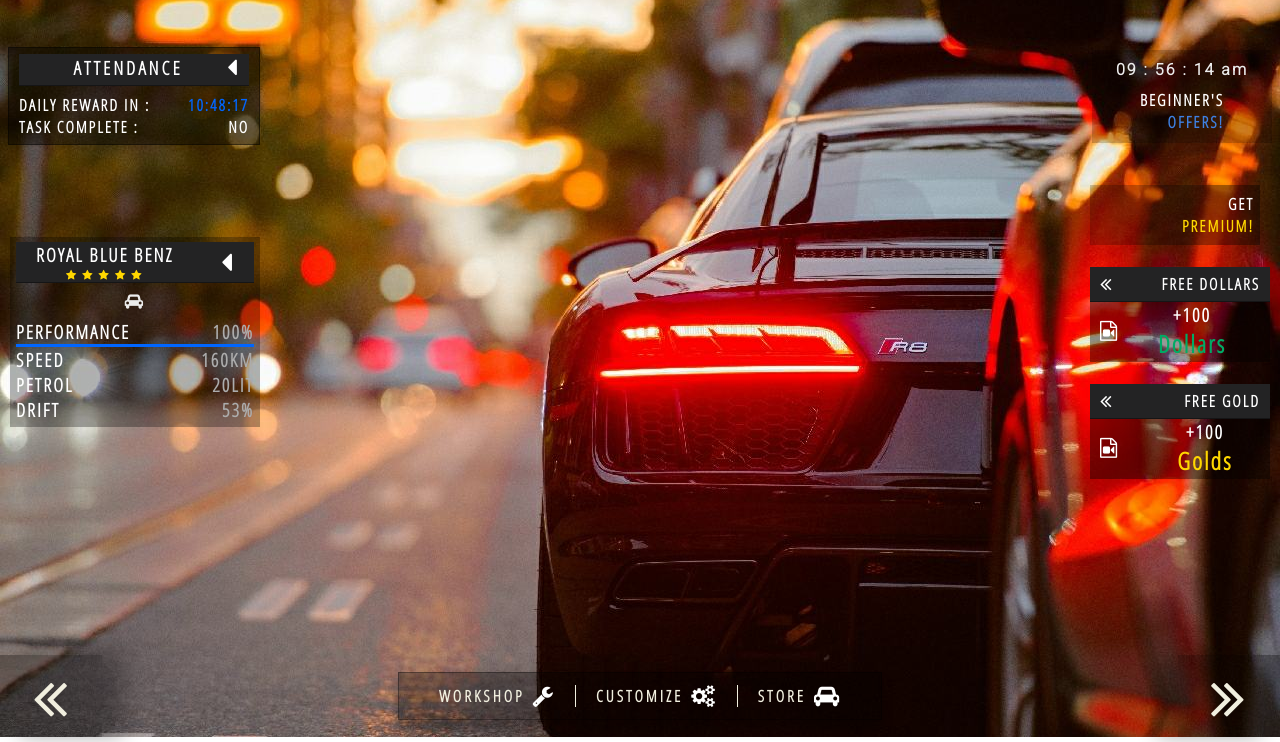
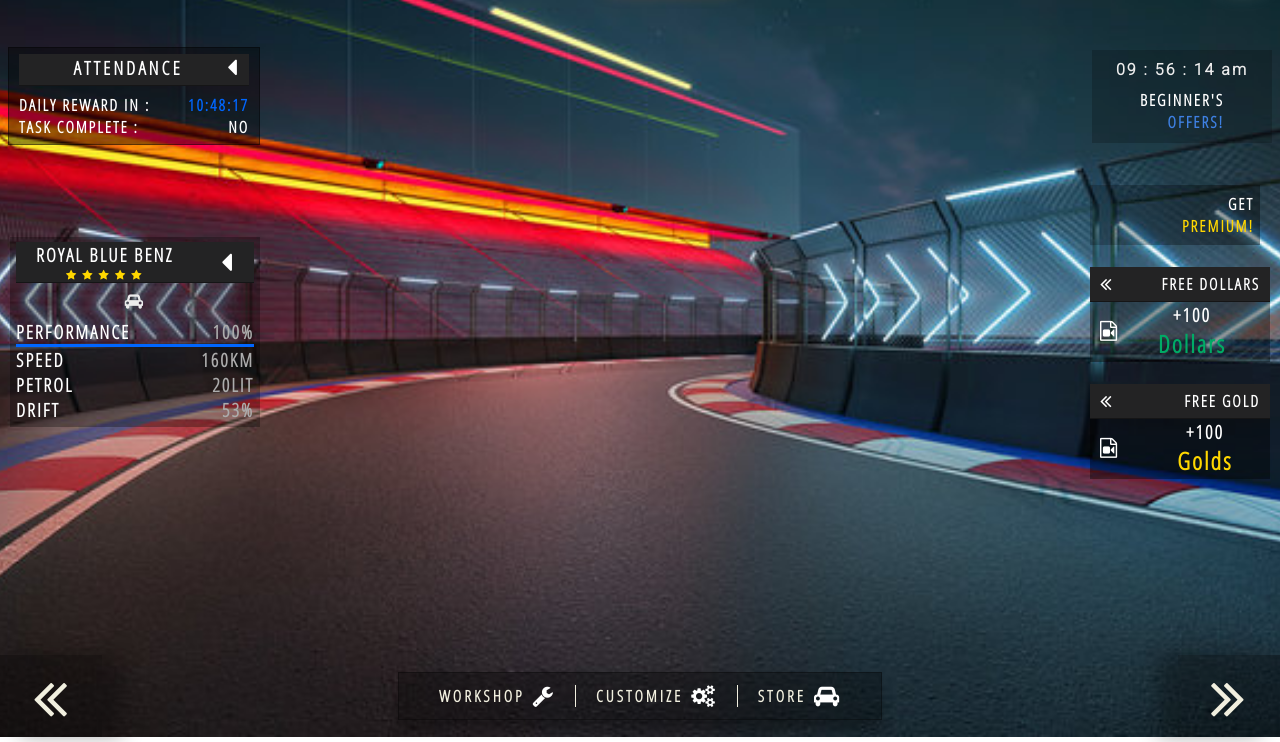
Before and after one commit to Prem-23/GameSettingsSite, a plain HTML site: page index.html in a window 1280 px wide. Shown: the part 63-805 px from the top of the page. Drawn offline with Linux system fonts and the light colour scheme.

Commit message:
Update index.html

```diff
--- a/index.html
+++ b/index.html
@@ -13,7 +13,7 @@
 </head>
 
 <body>
-    <img class="carImg" src="/car1.jpg" alt="car">
+    <img class="carImg" src="/track1.jpg" alt="TRACK">
     <section class="container-fluid">
         <!-- HEADER -->
         <header>
```
